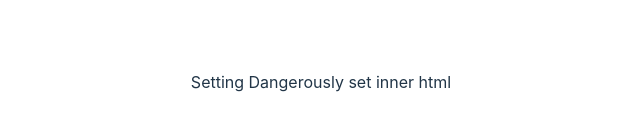
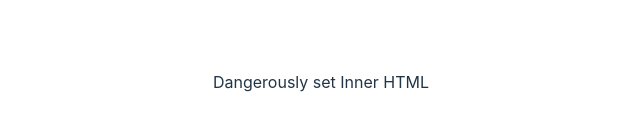
Before and after one commit to CCBaxter84/react-html, a React (Vite) app: page / in a window 1280 px wide. Shown: the part 318-448 px from the top of the page, without its empty margins (319-959 px from the left). Built offline with nearby package versions, Linux system fonts and the light colour scheme.

Commit message:
Added Naive component

```diff
--- a/src/App.jsx
+++ b/src/App.jsx
@@ -1,13 +1,9 @@
-import { useState } from 'react'
-import reactLogo from './assets/react.svg'
-import viteLogo from '/vite.svg'
 import './App.css'
+import Naive from './components/Naive'
 
 function App() {
-  const [count, setCount] = useState(0)
-
   return (
-    <div>Setting Dangerously set inner html</div>
+    <Naive />
   )
 }
 
--- /dev/null
+++ b/src/components/Naive.jsx
@@ -0,0 +1,6 @@
+function Naive() {
+  const data = "Dangerously set Inner HTML"
+  return <div dangerouslySetInnerHTML={{ __html: data }}/>
+}
+
+export default Naive
```
Also changed, not shown: 1 other file (tests, documents, lock files or other folders).
